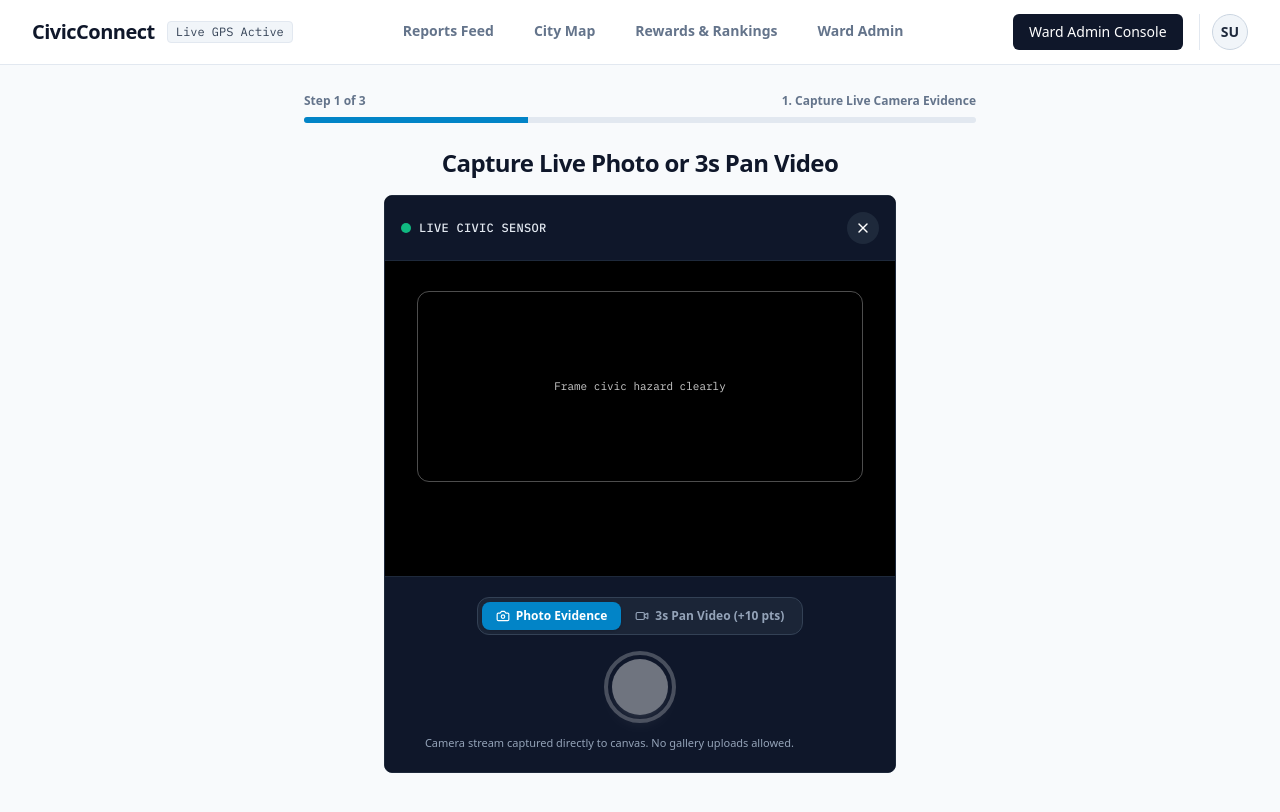
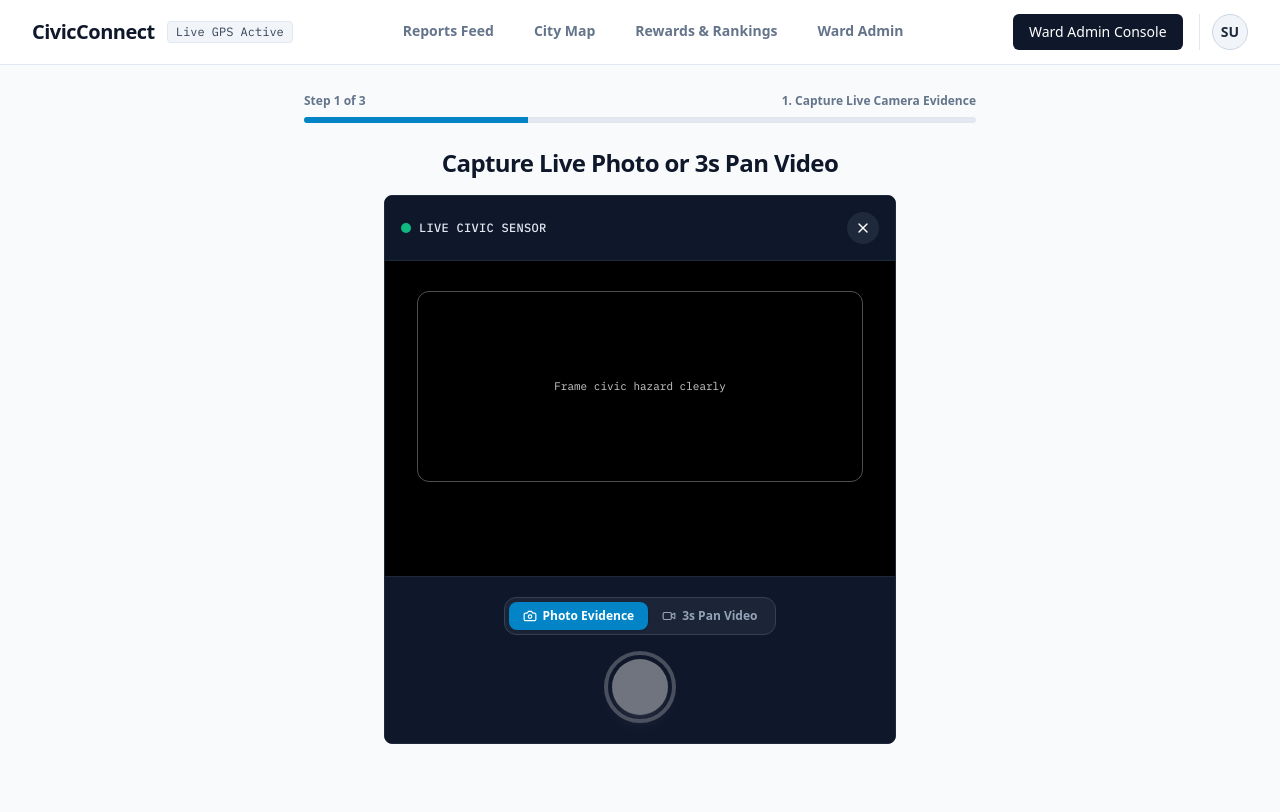
Before and after one commit to adityapartapsingh/civic_connect, a React (Vite) app in the folder frontend/: page /report in a window 1280 px wide. Shown: the top 812 px of the page. Built offline with nearby package versions, Linux system fonts and the light colour scheme; no server answers; sample sign-in values are in the browser's storage.

Commit message:
fix(ui): remove explanatory subtext and bonus points label from camera capture

```diff
--- a/frontend/src/components/report/CameraCapture.tsx
+++ b/frontend/src/components/report/CameraCapture.tsx
@@ -214,7 +214,7 @@ export const CameraCapture: React.FC<CameraCaptureProps> = ({ onCapture, onCance
                   }`}
                 >
                   <Video className="w-3.5 h-3.5" />
-                  3s Pan Video (+10 pts)
+                  3s Pan Video
                 </button>
               </div>
             </div>
@@ -245,12 +245,6 @@ export const CameraCapture: React.FC<CameraCaptureProps> = ({ onCapture, onCance
                 </button>
               )}
             </div>
-
-            <p className="text-center text-[11px] text-slate-400 mt-3 font-medium">
-              {activeTab === 'photo'
-                ? 'Camera stream captured directly to canvas. No gallery uploads allowed.'
-                : 'Records continuous 3-second spatial pan for tamper-proof evidence.'}
-            </p>
           </div>
         )}
       </div>
```
